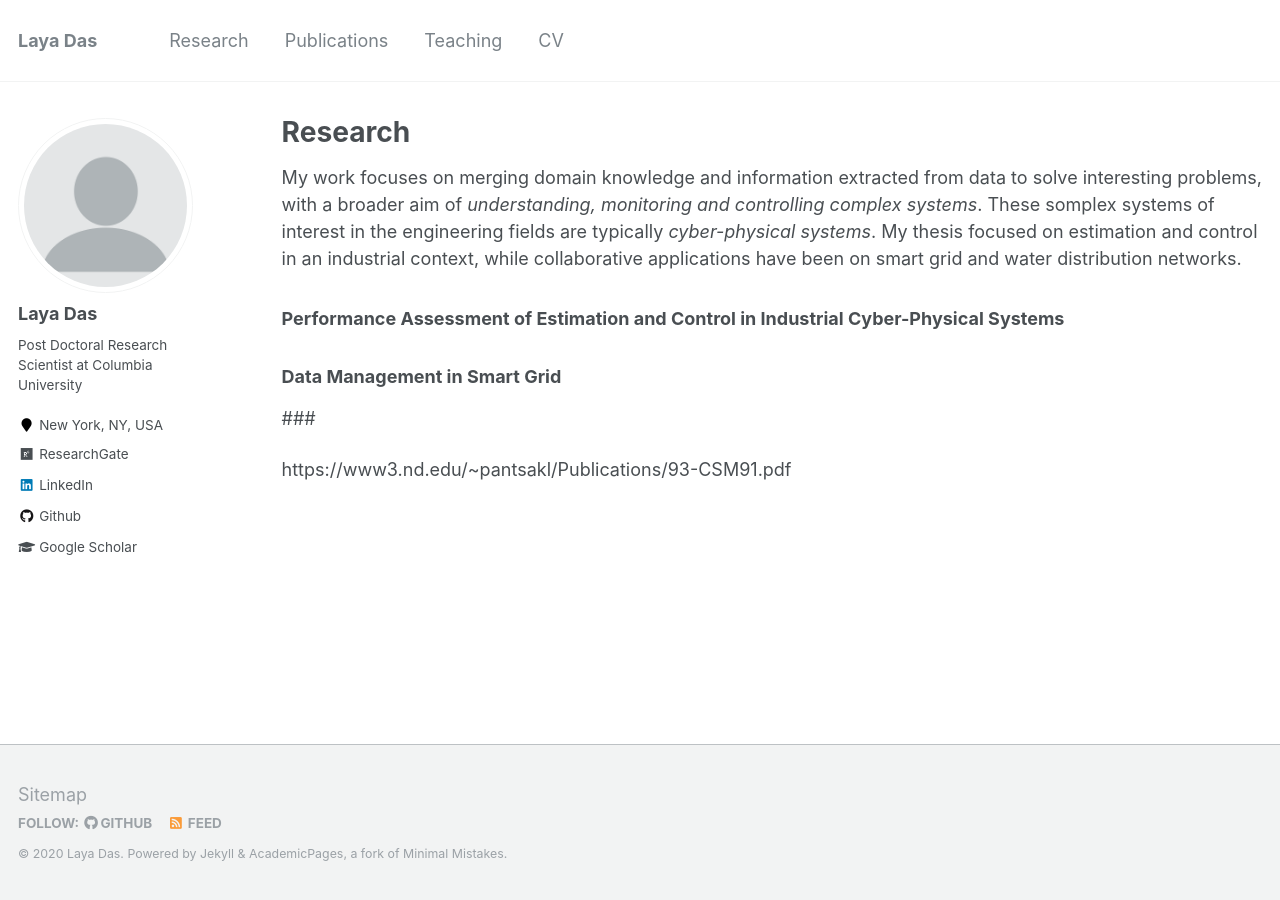
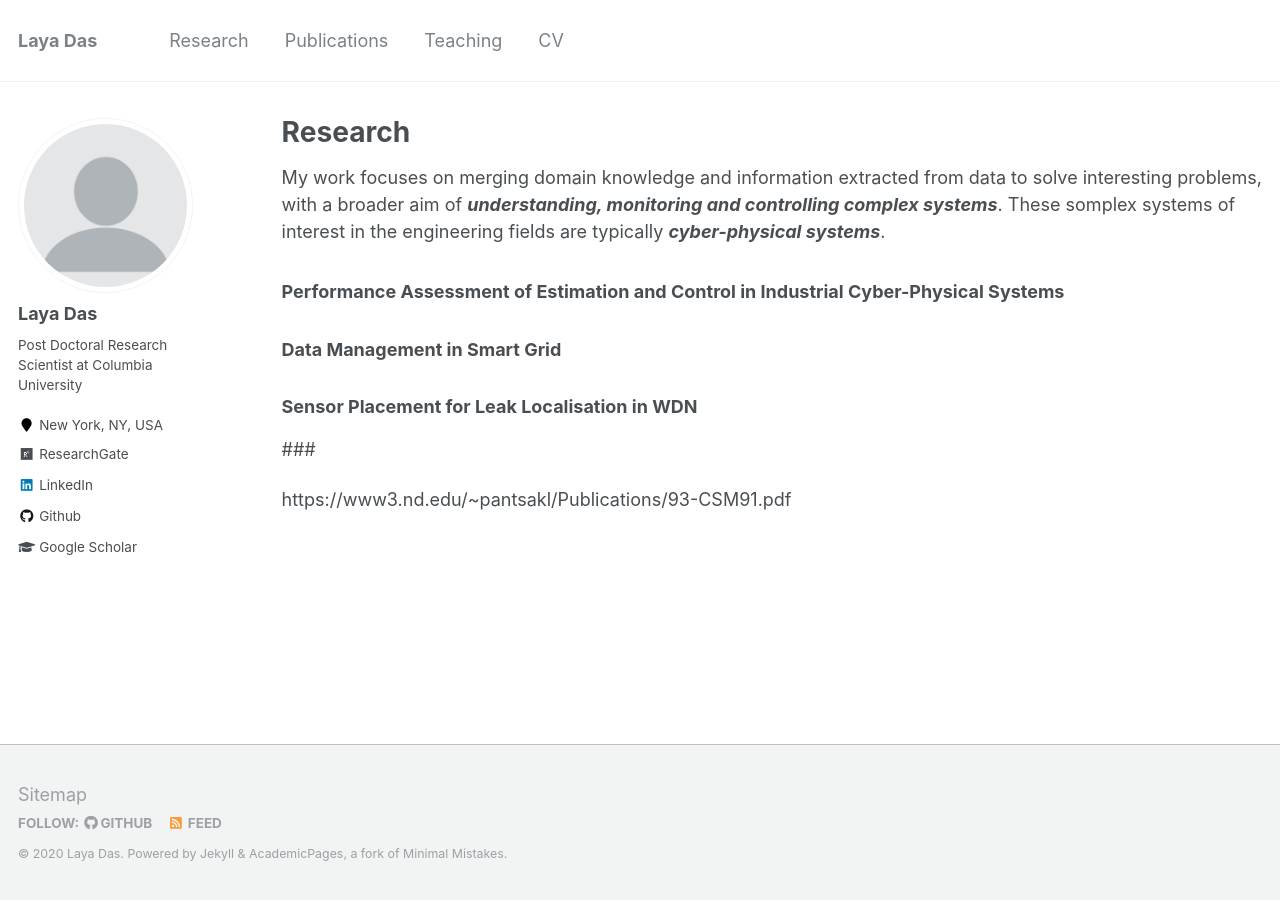
Before and after one commit to layadas/layadas.github.io, a Jekyll site: the page built from _pages/research.md, in a window 1280 px wide. Built offline with Jekyll 4.4.1, drawn with Linux system fonts in a browser that asks for light colours.

Commit message:
Update research.md

```diff
--- a/_pages/research.md
+++ b/_pages/research.md
@@ -6,8 +6,7 @@ author_profile: true
 ---
 
 My work focuses on merging domain knowledge and information extracted from data to solve interesting problems, with a broader aim of
-*understanding, monitoring and controlling complex systems*. These somplex systems of interest in the engineering fields are typically *cyber-physical systems*.
-My thesis focused on estimation and control in an industrial context, while collaborative applications have been on smart grid and water distribution networks.
+***understanding, monitoring and controlling complex systems***. These somplex systems of interest in the engineering fields are typically ***cyber-physical systems***.
 
 
 ### Performance Assessment of Estimation and Control in Industrial Cyber-Physical Systems
@@ -16,6 +15,9 @@ My thesis focused on estimation and control in an industrial context, while coll
 ### Data Management in Smart Grid
 
 
+### Sensor Placement for Leak Localisation in WDN
+
+
 ###
 
 https://www3.nd.edu/~pantsakl/Publications/93-CSM91.pdf
```
